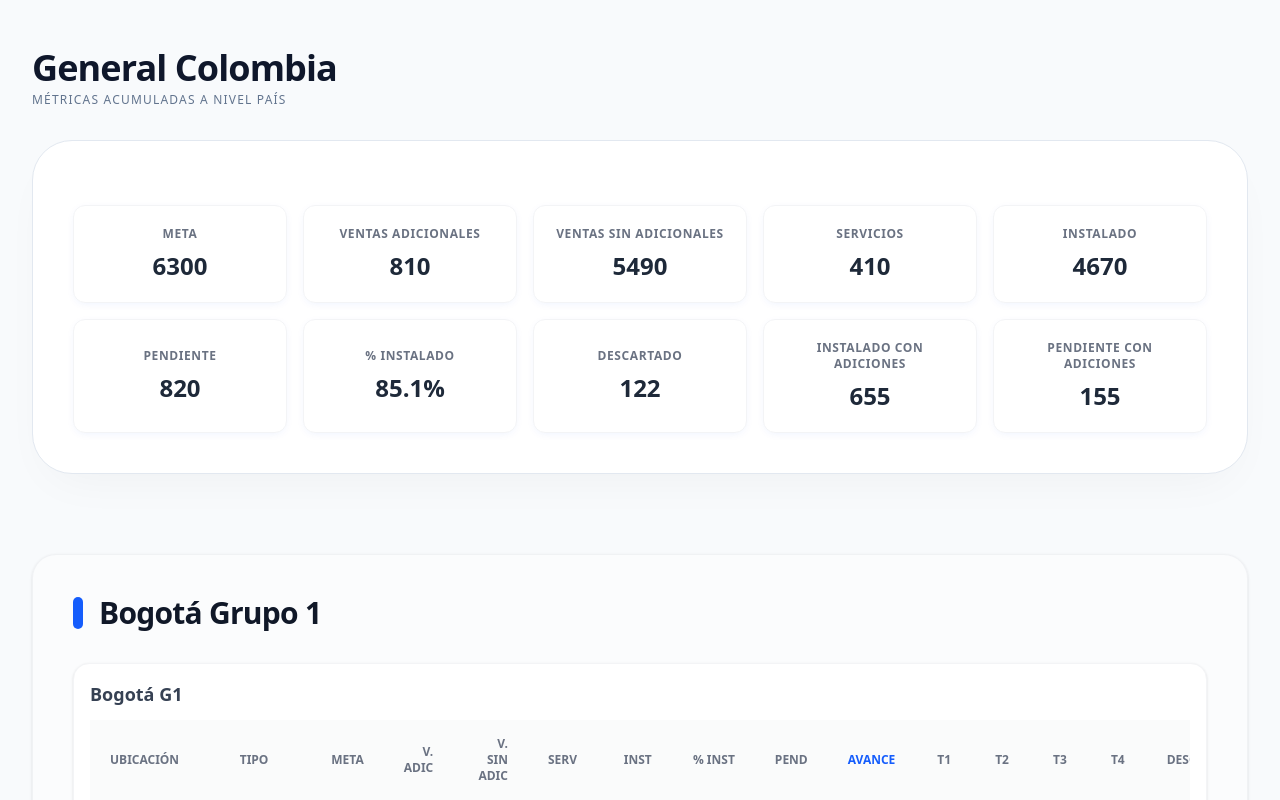
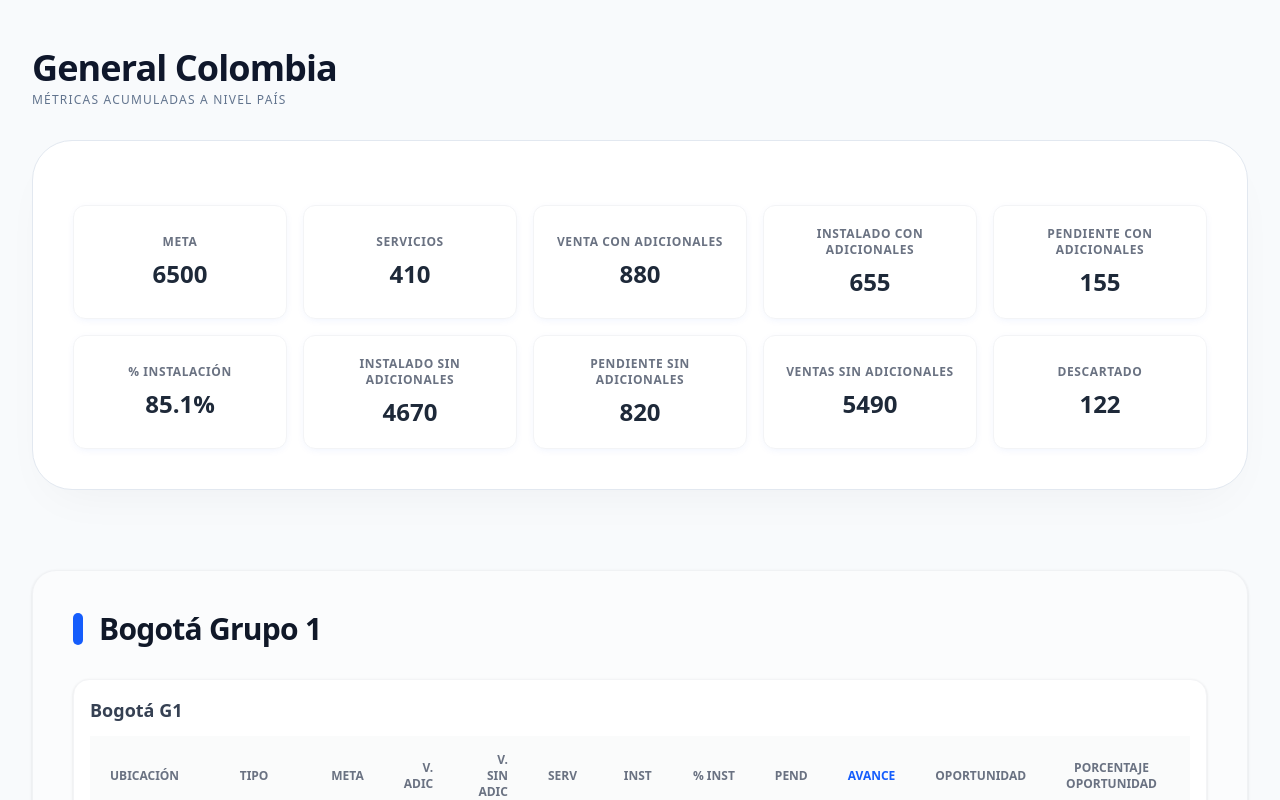
Before and after one commit to DannielDMD/Dashboard-Ventas, a React (Vite) app: page / in a window 1280 px wide. Shown: the top 800 px of the page. Built offline with nearby package versions, Linux system fonts and the light colour scheme.

Commit message:
Se corrigen las tarjetas para mostrar la informacion mas coherente y dividida con adicionales y sin adicionales

```diff
--- a/src/components/CardGroup.jsx
+++ b/src/components/CardGroup.jsx
@@ -1,29 +1,24 @@
 import React from 'react';
 import Card from './Card';
 
-const CardGroup = ({ totals, fullVersion = false }) => {
+const CardGroup = ({ totals }) => {
   if (!totals) return null;
 
   const cardData = [
     { label: "Meta", value: totals.meta },
-    { label: "Ventas Adicionales", value: totals.ventasAdicionales },
-    { label: "Ventas Sin Adicionales", value: totals.ventasSinAdicionales },
     { label: "Servicios", value: totals.servicios },
-    { label: "Instalado", value: totals.instalado },
-    { label: "Pendiente", value: totals.pendiente },
-    { label: "% Instalado", value: totals.porcentajeInstalado },
+    { label: "Venta con Adicionales", value: totals.ventasAdicionales },
+    { label: "Instalado con Adicionales", value: totals.instaladoAdiciones },
+    { label: "Pendiente con Adicionales", value: totals.pendienteAdiciones },
+    { label: "% Instalación", value: totals.porcentajeInstalado },
+    { label: "Instalado sin Adicionales", value: totals.instalado },
+    { label: "Pendiente sin Adicionales", value: totals.pendiente },
+    { label: "Ventas sin Adicionales", value: totals.ventasSinAdicionales },
     { label: "Descartado", value: totals.descartado }
   ];
 
-  if (fullVersion) {
-    cardData.push(
-      { label: "Instalado con Adiciones", value: totals.instaladoAdiciones },
-      { label: "Pendiente con Adiciones", value: totals.pendienteAdiciones }
-    );
-  }
-
   return (
-    <div className={`grid grid-cols-2 md:grid-cols-4 ${fullVersion ? 'lg:grid-cols-5' : 'lg:grid-cols-8'} gap-4 mt-6`}>
+    <div className="grid grid-cols-2 md:grid-cols-3 lg:grid-cols-5 gap-4 mt-6">
       {cardData.map((item, index) => (
         <Card key={index} label={item.label} value={item.value} />
       ))}
--- a/src/components/Table.jsx
+++ b/src/components/Table.jsx
@@ -19,10 +19,10 @@ const Table = ({ rows, totals, title }) => {
               <th className="px-5 py-4 font-semibold text-right">% Inst</th>
               <th className="px-5 py-4 font-semibold text-right">Pend</th>
               <th className="px-5 py-4 font-semibold text-right text-blue-600">Avance</th>
-              <th className="px-5 py-4 font-semibold text-center">T1</th>
-              <th className="px-5 py-4 font-semibold text-center">T2</th>
-              <th className="px-5 py-4 font-semibold text-center">T3</th>
-              <th className="px-5 py-4 font-semibold text-center">T4</th>
+              <th className="px-5 py-4 font-semibold text-center">Oportunidad </th>
+              <th className="px-5 py-4 font-semibold text-center">Porcentaje Oportunidad</th>
+              <th className="px-5 py-4 font-semibold text-center">Digital</th>
+              <th className="px-5 py-4 font-semibold text-center">Porcentaje Digital</th>
               <th className="px-5 py-4 font-semibold text-right">Desc</th>
             </tr>
           </thead>
--- a/src/data/mockData.js
+++ b/src/data/mockData.js
@@ -59,10 +59,10 @@ export const dashboardData = [
       {
         nombre: "Chia",
         filas: [
-          { id: "ch-ag", ubicacion: "Chia", tipo: "Agencias", meta: 300, ventasAdicionales: 30, ventasSinAdicionales: 270, servicios: 20, instalado: 220, pendiente: 50, tipoOportunidad1: 6, tipoOportunidad2: 16, tipoOportunidad3: 4, tipoOportunidad4: 1, descartado: 6, instaladoAdiciones: 25, pendienteAdiciones: 5 },
-          { id: "ch-dir", ubicacion: "Chia", tipo: "Directos", meta: 0, ventasAdicionales: 0, ventasSinAdicionales: 0, servicios: 0, instalado: 0, pendiente: 0, tipoOportunidad1: 0, tipoOportunidad2: 0, tipoOportunidad3: 0, tipoOportunidad4: 0, descartado: 0, instaladoAdiciones: 0, pendienteAdiciones: 0 }
+          { id: "ch-ag", ubicacion: "Chia", tipo: "Agencias", meta: 500, ventasAdicionales: 90, ventasSinAdicionales: 270, servicios: 20, instalado: 220, pendiente: 50, tipoOportunidad1: 6, tipoOportunidad2: 16, tipoOportunidad3: 4, tipoOportunidad4: 1, descartado: 6, instaladoAdiciones: 25, pendienteAdiciones: 5 },
+          { id: "ch-dir", ubicacion: "Chia", tipo: "Directos", meta: 0, ventasAdicionales: 10, ventasSinAdicionales: 0, servicios: 0, instalado: 0, pendiente: 0, tipoOportunidad1: 0, tipoOportunidad2: 0, tipoOportunidad3: 0, tipoOportunidad4: 0, descartado: 0, instaladoAdiciones: 0, pendienteAdiciones: 0 }
         ]
-      }
+      },
 
     ]
 
--- a/src/pages/Dashboard.jsx
+++ b/src/pages/Dashboard.jsx
@@ -67,7 +67,7 @@ const Dashboard = () => {
                         </div>
                     </div>
                     <div className="bg-white p-10 rounded-[2.5rem] border border-slate-200 shadow-[0_20px_50px_-20px_rgba(0,0,0,0.05)]">
-                        <CardGroup totals={globalTotals} fullVersion={true} />
+                        <CardGroup totals={globalTotals} />
                     </div>
                 </section>
 
@@ -94,11 +94,14 @@ const Dashboard = () => {
                 </section>
 
             </main>
-
+            {/*
             <footer className="max-w-[1500px] mx-auto px-8 py-12 border-t border-slate-200 text-center">
                 <p className="text-slate-400 text-sm font-medium italic">Dashboard 4D - Optimizado para lectura de datos rápida y escalable.</p>
             </footer>
+            */}
         </div>
+
+
     );
 };
 
```
